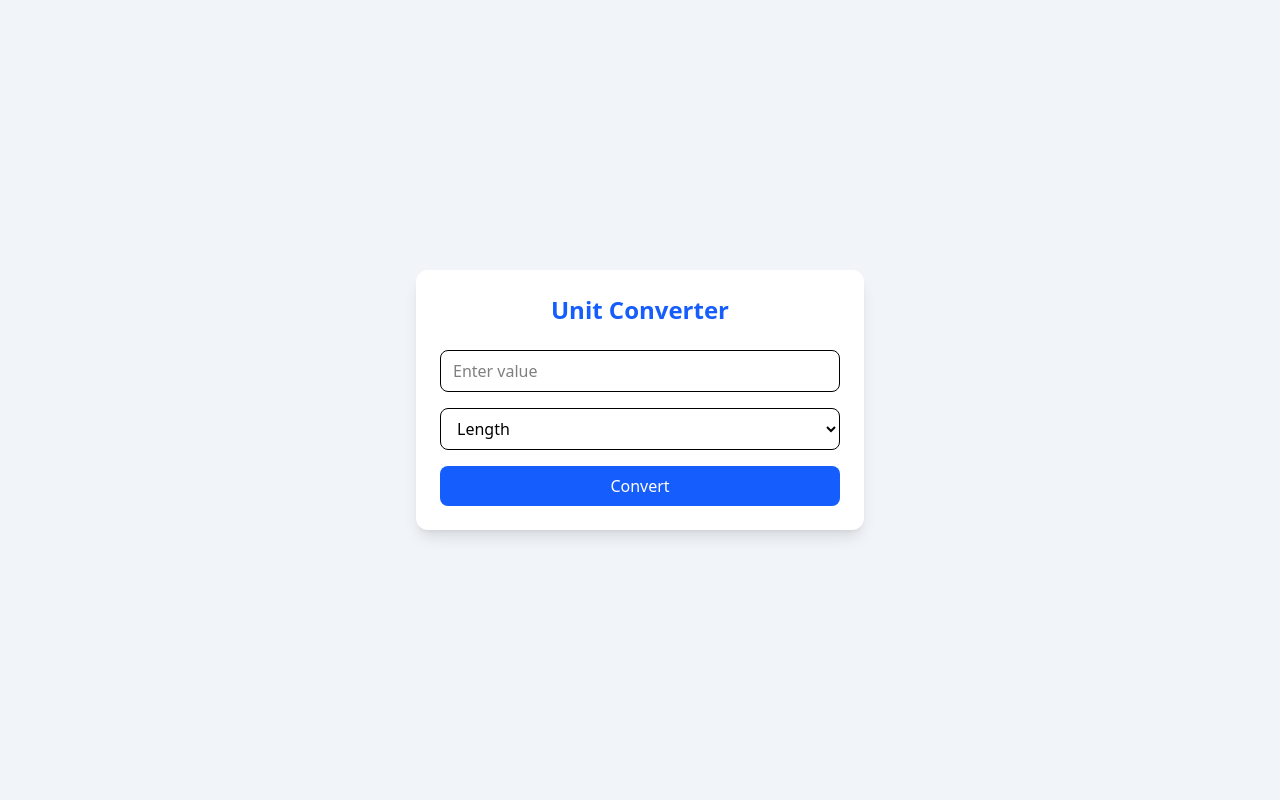
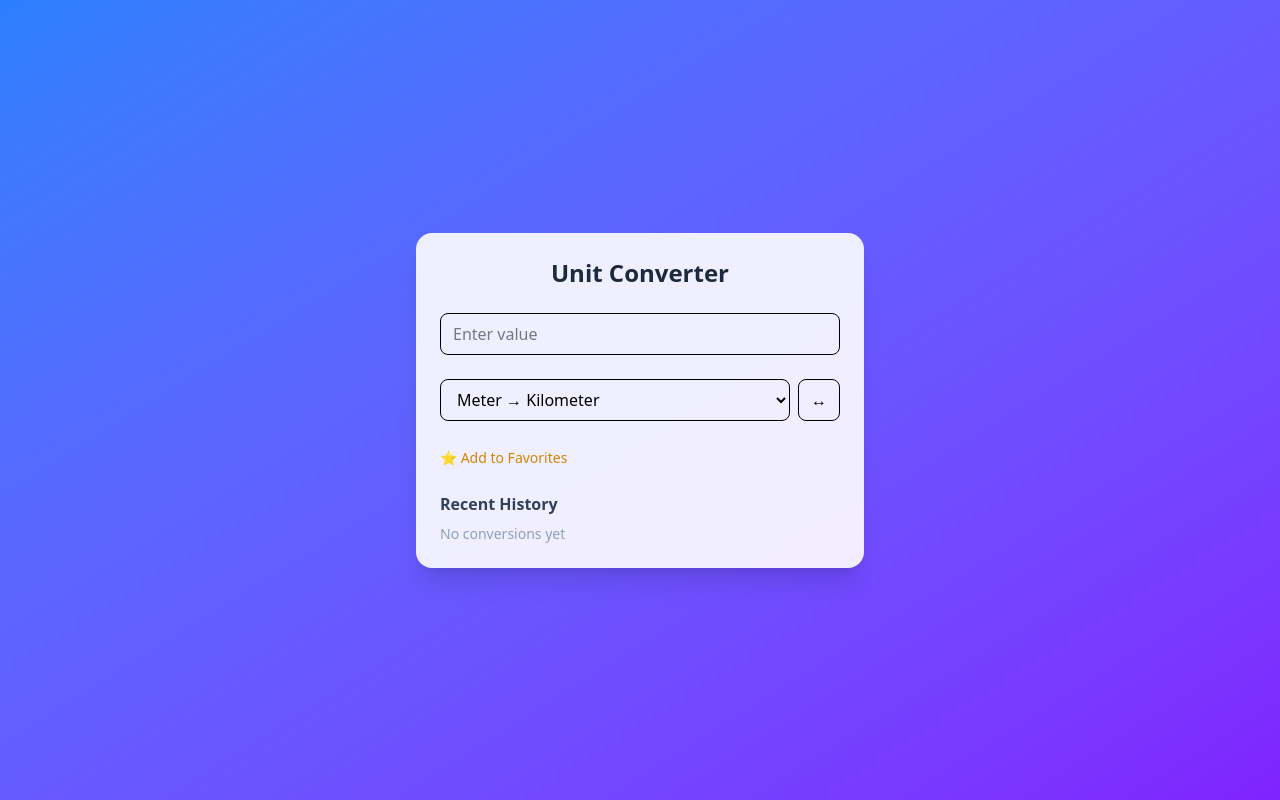
Before and after one commit to AmayaMihindusiri/Unit-Converter-Application, a React (Vite) app: page / in a window 1280 px wide. Built offline with nearby package versions, Linux system fonts and the light colour scheme.

Commit message:
feat: add realtime advanced unit converter with favorites and swap

```diff
--- a/src/App.jsx
+++ b/src/App.jsx
@@ -1,32 +1,178 @@
-import { useState } from 'react'
-import reactLogo from './assets/react.svg'
-import viteLogo from '/vite.svg'
+import { useEffect, useState } from "react";
+
+const conversions = {
+  "m-km": (v) => v / 1000,
+  "m-ft": (v) => v * 3.28084,
+  "km-mi": (v) => v * 0.621371,
+
+  "kg-g": (v) => v * 1000,
+  "kg-lb": (v) => v * 2.20462,
+  "lb-kg": (v) => v / 2.20462,
+
+  "c-f": (v) => (v * 9) / 5 + 32,
+  "f-c": (v) => ((v - 32) * 5) / 9,
+
+  "kmh-ms": (v) => v / 3.6,
+  "ms-kmh": (v) => v * 3.6,
+};
+
+const unitPairs = [
+  { id: "m-km", label: "Meter → Kilometer" },
+  { id: "m-ft", label: "Meter → Feet" },
+  { id: "km-mi", label: "Kilometer → Mile" },
+  { id: "kg-g", label: "Kilogram → Gram" },
+  { id: "kg-lb", label: "Kilogram → Pound" },
+  { id: "lb-kg", label: "Pound → Kilogram" },
+  { id: "c-f", label: "Celsius → Fahrenheit" },
+  { id: "f-c", label: "Fahrenheit → Celsius" },
+  { id: "kmh-ms", label: "Km/h → m/s" },
+  { id: "ms-kmh", label: "m/s → Km/h" },
+];
 
 function App() {
+  const [value, setValue] = useState("");
+  const [pair, setPair] = useState("m-km");
+  const [result, setResult] = useState("");
+  const [history, setHistory] = useState([]);
+  const [favorites, setFavorites] = useState([]);
+
+  // Load history & favorites
+  useEffect(() => {
+    setHistory(JSON.parse(localStorage.getItem("history")) || []);
+    setFavorites(JSON.parse(localStorage.getItem("favorites")) || []);
+  }, []);
+
+  // Realtime conversion
+  useEffect(() => {
+    const num = parseFloat(value);
+    if (isNaN(num)) {
+      setResult("");
+      return;
+    }
+    const converted = conversions[pair](num);
+    setResult(converted.toFixed(4));
+  }, [value, pair]);
+
+  // Save history (debounced feel)
+  useEffect(() => {
+    if (!result) return;
+
+    const entry = {
+      id: Date.now(),
+      text: `${value} → ${result} (${pair})`,
+    };
+
+    const updated = [entry, ...history].slice(0, 10);
+    setHistory(updated);
+    localStorage.setItem("history", JSON.stringify(updated));
+  }, [result]);
+
+  const swapUnits = () => {
+    const [a, b] = pair.split("-");
+    const swapped = `${b}-${a}`;
+    if (conversions[swapped]) setPair(swapped);
+  };
+
+  const toggleFavorite = () => {
+    let updated;
+    if (favorites.includes(pair)) {
+      updated = favorites.filter((f) => f !== pair);
+    } else {
+      updated = [...favorites, pair];
+    }
+    setFavorites(updated);
+    localStorage.setItem("favorites", JSON.stringify(updated));
+  };
+
   return (
-    <div className="min-h-screen bg-slate-100 flex items-center justify-center px-4">
-      <div className="w-full max-w-md bg-white rounded-xl shadow-lg p-6">
-        <h1 className="text-2xl font-bold text-center text-blue-600 mb-6">
+    <div className="min-h-screen bg-gradient-to-br from-blue-500 to-violet-600 flex items-center justify-center px-4">
+      <div className="w-full max-w-md bg-white/90 backdrop-blur rounded-2xl shadow-xl p-6 space-y-6">
+        <h1 className="text-2xl font-bold text-center text-slate-800">
           Unit Converter
         </h1>
 
-        <div className="space-y-4">
-          <input
-            type="number"
-            placeholder="Enter value"
-            className="w-full border rounded-lg px-3 py-2 focus:outline-none focus:ring-2 focus:ring-blue-500"
-          />
+        {/* Input */}
+        <input
+          type="number"
+          value={value}
+          onChange={(e) => setValue(e.target.value)}
+          placeholder="Enter value"
+          className="w-full border rounded-lg px-3 py-2 focus:ring-2 focus:ring-blue-500 outline-none"
+        />
 
-          <select className="w-full border rounded-lg px-3 py-2">
-            <option>Length</option>
-            <option>Weight</option>
-            <option>Temperature</option>
+        {/* Select */}
+        <div className="flex gap-2">
+          <select
+            value={pair}
+            onChange={(e) => setPair(e.target.value)}
+            className="flex-1 border rounded-lg px-3 py-2"
+          >
+            {unitPairs.map((u) => (
+              <option key={u.id} value={u.id}>
+                {u.label}
+              </option>
+            ))}
           </select>
 
-          <button className="w-full bg-blue-600 text-white py-2 rounded-lg hover:bg-blue-700 transition">
-            Convert
+          <button
+            onClick={swapUnits}
+            className="px-3 rounded-lg border hover:bg-slate-100"
+          >
+            ↔
           </button>
         </div>
+
+        {/* Result */}
+        {result && (
+          <div className="text-center text-xl font-semibold text-blue-700">
+            {result}
+          </div>
+        )}
+
+        {/* Favorites */}
+        <button
+          onClick={toggleFavorite}
+          className="text-sm text-yellow-600 hover:underline"
+        >
+          ⭐ {favorites.includes(pair) ? "Remove Favorite" : "Add to Favorites"}
+        </button>
+
+        {/* History */}
+        <div>
+          <h2 className="font-semibold text-slate-700 mb-2">Recent History</h2>
+          {history.length === 0 ? (
+            <p className="text-sm text-slate-400">No conversions yet</p>
+          ) : (
+            <ul className="space-y-1 max-h-32 overflow-y-auto">
+              {history.map((h) => (
+                <li
+                  key={h.id}
+                  className="text-xs bg-slate-100 rounded px-2 py-1"
+                >
+                  {h.text}
+                </li>
+              ))}
+            </ul>
+          )}
+        </div>
+
+        {/* Favorites Quick Select */}
+        {favorites.length > 0 && (
+          <div>
+            <h2 className="font-semibold text-slate-700 mb-1">Favorites</h2>
+            <div className="flex flex-wrap gap-2">
+              {favorites.map((f) => (
+                <button
+                  key={f}
+                  onClick={() => setPair(f)}
+                  className="text-xs px-2 py-1 bg-yellow-100 rounded"
+                >
+                  {f}
+                </button>
+              ))}
+            </div>
+          </div>
+        )}
       </div>
     </div>
   );
```
